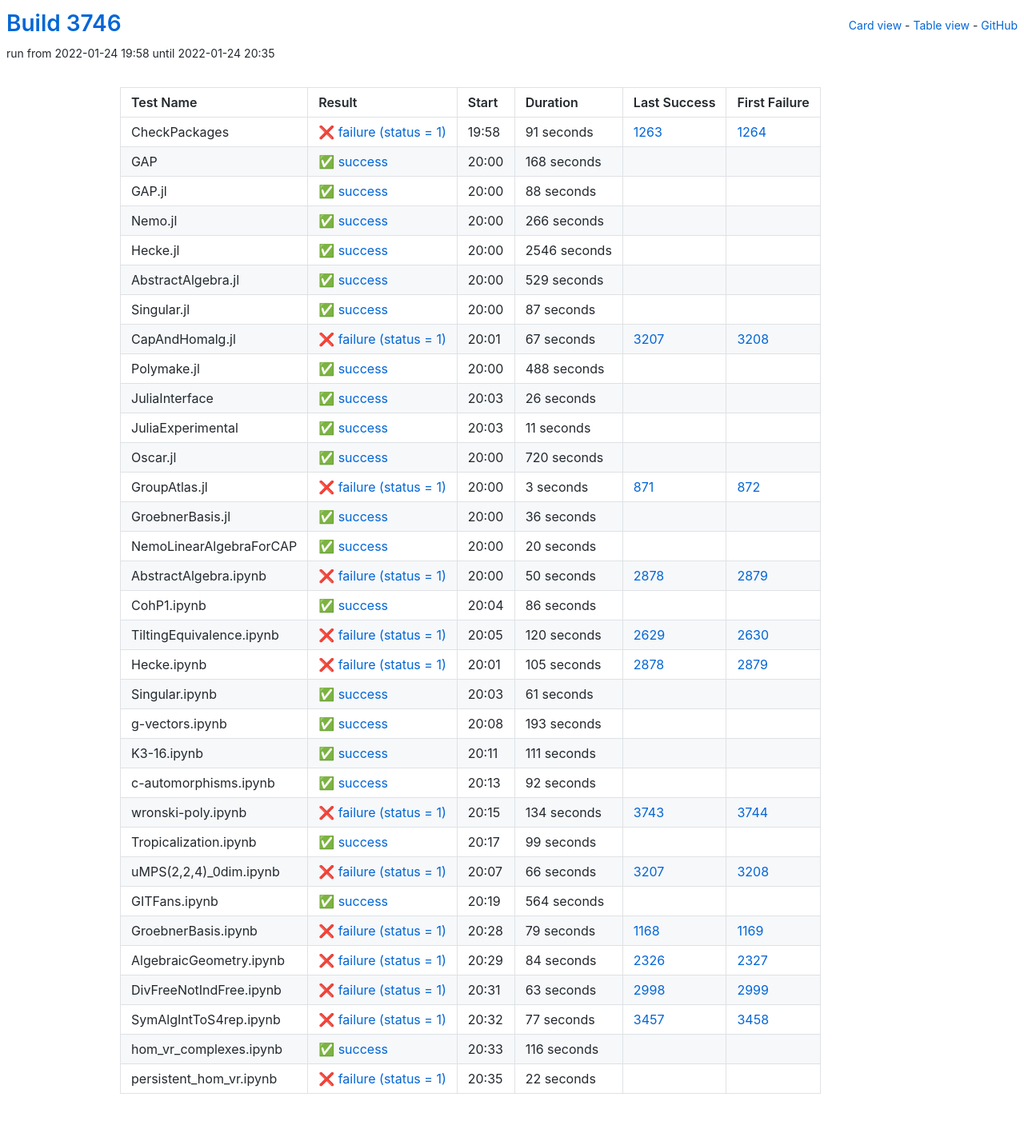
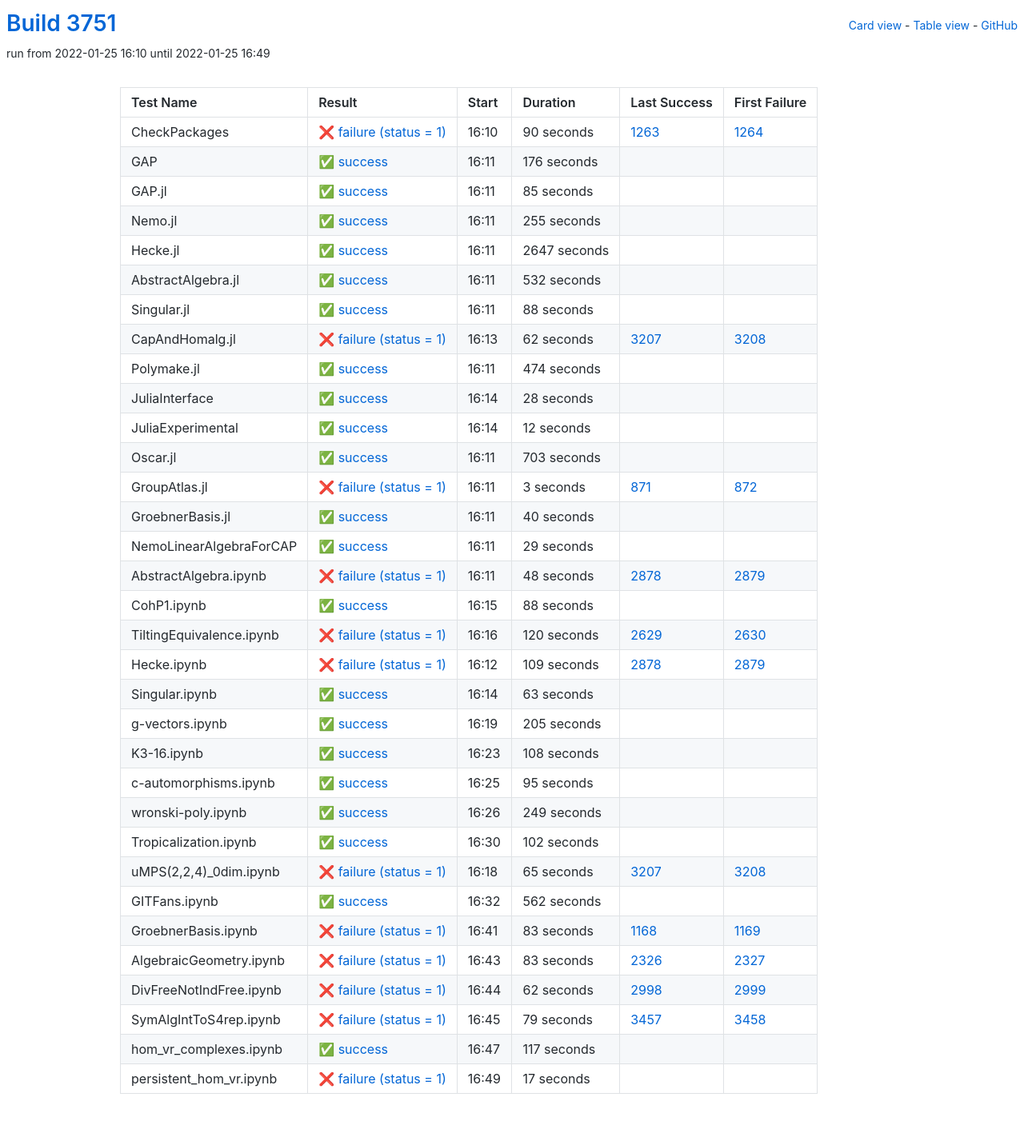
Before and after one commit to oscar-system/oscar-ci-status-stable, a Jekyll site: the page built from table.html, in a window 1280 px wide. Shown: the whole page at 80% size. Built offline with Jekyll 4.4.1, drawn with Linux system fonts in a browser that asks for light colours.

Commit message:
Build #3751

```diff
--- a/_data/ci.yml
+++ b/_data/ci.yml
@@ -1,6 +1,6 @@
 ---
-build: 3746
-build_url: https://oscarci.mathematik.uni-kl.de/job/oscar-stable/3746/
+build: 3751
+build_url: https://oscarci.mathematik.uni-kl.de/job/oscar-stable/3751/
 job: oscar-stable
 organization: oscar-system
 repo: oscar-ci-status-stable
@@ -8,32 +8,80 @@ repourl: https://github.com/oscar-system/oscar-ci-status-stable
 tests:
 - name: CheckPackages
   id: checkpackages
-  log: https://oscarci.mathematik.uni-kl.de/job/oscar-stable/3746/artifact/logs/build-3746/CheckPackages.log
-  start: 2022-01-24 19:58
+  log: https://oscarci.mathematik.uni-kl.de/job/oscar-stable/3751/artifact/logs/build-3751/CheckPackages.log
+  start: 2022-01-25 16:10
   success: false
   exitcode: 1
   status: failure
-  duration: 91
+  duration: 90
   last_success: 1263
   last_success_url: https://oscarci.mathematik.uni-kl.de/job/oscar-stable/1263/
   first_failure: 1264
   first_failure_url: https://oscarci.mathematik.uni-kl.de/job/oscar-stable/1264/
 - name: GAP
   id: gap
-  log: https://oscarci.mathematik.uni-kl.de/job/oscar-stable/3746/artifact/logs/build-3746/GAP.log
-  start: 2022-01-24 20:00
+  log: https://oscarci.mathematik.uni-kl.de/job/oscar-stable/3751/artifact/logs/build-3751/GAP.log
+  start: 2022-01-25 16:11
   success: true
   exitcode: 0
   status: success
-  duration: 168
+  duration: 176
   last_success: false
   last_success_url:
   first_failure: false
   first_failure_url:
 - name: GAP.jl
   id: gap-jl
-  log: https://oscarci.mathematik.uni-kl.de/job/oscar-stable/3746/artifact/logs/build-3746/GAP.jl.log
-  start: 2022-01-24 20:00
+  log: https://oscarci.mathematik.uni-kl.de/job/oscar-stable/3751/artifact/logs/build-3751/GAP.jl.log
+  start: 2022-01-25 16:11
+  success: true
+  exitcode: 0
+  status: success
+  duration: 85
+  last_success: false
+  last_success_url:
+  first_failure: false
+  first_failure_url:
+- name: Nemo.jl
+  id: nemo-jl
+  log: https://oscarci.mathematik.uni-kl.de/job/oscar-stable/3751/artifact/logs/build-3751/Nemo.jl.log
+  start: 2022-01-25 16:11
+  success: true
+  exitcode: 0
+  status: success
+  duration: 255
+  last_success: false
+  last_success_url:
+  first_failure: false
+  first_failure_url:
+- name: Hecke.jl
+  id: hecke-jl
+  log: https://oscarci.mathematik.uni-kl.de/job/oscar-stable/3751/artifact/logs/build-3751/Hecke.jl.log
+  start: 2022-01-25 16:11
+  success: true
+  exitcode: 0
+  status: success
+  duration: 2647
+  last_success: false
+  last_success_url:
+  first_failure: false
+  first_failure_url:
+- name: AbstractAlgebra.jl
+  id: abstractalgebra-jl
+  log: https://oscarci.mathematik.uni-kl.de/job/oscar-stable/3751/artifact/logs/build-3751/AbstractAlgebra.jl.log
+  start: 2022-01-25 16:11
+  success: true
+  exitcode: 0
+  status: success
+  duration: 532
+  last_success: false
+  last_success_url:
+  first_failure: false
+  first_failure_url:
+- name: Singular.jl
+  id: singular-jl
+  log: https://oscarci.mathematik.uni-kl.de/job/oscar-stable/3751/artifact/logs/build-3751/Singular.jl.log
+  start: 2022-01-25 16:11
   success: true
   exitcode: 0
   status: success
@@ -42,118 +90,70 @@ tests:
   last_success_url:
   first_failure: false
   first_failure_url:
-- name: Nemo.jl
-  id: nemo-jl
-  log: https://oscarci.mathematik.uni-kl.de/job/oscar-stable/3746/artifact/logs/build-3746/Nemo.jl.log
-  start: 2022-01-24 20:00
-  success: true
-  exitcode: 0
-  status: success
-  duration: 266
-  last_success: false
-  last_success_url:
-  first_failure: false
-  first_failure_url:
-- name: Hecke.jl
-  id: hecke-jl
-  log: https://oscarci.mathematik.uni-kl.de/job/oscar-stable/3746/artifact/logs/build-3746/Hecke.jl.log
-  start: 2022-01-24 20:00
-  success: true
-  exitcode: 0
-  status: success
-  duration: 2546
-  last_success: false
-  last_success_url:
-  first_failure: false
-  first_failure_url:
-- name: AbstractAlgebra.jl
-  id: abstractalgebra-jl
-  log: https://oscarci.mathematik.uni-kl.de/job/oscar-stable/3746/artifact/logs/build-3746/AbstractAlgebra.jl.log
-  start: 2022-01-24 20:00
-  success: true
-  exitcode: 0
-  status: success
-  duration: 529
-  last_success: false
-  last_success_url:
-  first_failure: false
-  first_failure_url:
-- name: Singular.jl
-  id: singular-jl
-  log: https://oscarci.mathematik.uni-kl.de/job/oscar-stable/3746/artifact/logs/build-3746/Singular.jl.log
-  start: 2022-01-24 20:00
-  success: true
-  exitcode: 0
-  status: success
-  duration: 87
-  last_success: false
-  last_success_url:
-  first_failure: false
-  first_failure_url:
 - name: CapAndHomalg.jl
   id: capandhomalg-jl
-  log: https://oscarci.mathematik.uni-kl.de/job/oscar-stable/3746/artifact/logs/build-3746/CapAndHomalg.jl.log
-  start: 2022-01-24 20:01
+  log: https://oscarci.mathematik.uni-kl.de/job/oscar-stable/3751/artifact/logs/build-3751/CapAndHomalg.jl.log
+  start: 2022-01-25 16:13
   success: false
   exitcode: 1
   status: failure
-  duration: 67
+  duration: 62
   last_success: 3207
   last_success_url: https://oscarci.mathematik.uni-kl.de/job/oscar-stable/3207/
   first_failure: 3208
   first_failure_url: https://oscarci.mathematik.uni-kl.de/job/oscar-stable/3208/
 - name: Polymake.jl
   id: polymake-jl
-  log: https://oscarci.mathematik.uni-kl.de/job/oscar-stable/3746/artifact/logs/build-3746/Polymake.jl.log
-  start: 2022-01-24 20:00
+  log: https://oscarci.mathematik.uni-kl.de/job/oscar-stable/3751/artifact/logs/build-3751/Polymake.jl.log
+  start: 2022-01-25 16:11
   success: true
   exitcode: 0
   status: success
-  duration: 488
+  duration: 474
   last_success: false
   last_success_url:
   first_failure: false
   first_failure_url:
 - name: JuliaInterface
   id: juliainterface
-  log: https://oscarci.mathematik.uni-kl.de/job/oscar-stable/3746/artifact/logs/build-3746/JuliaInterface.log
-  start: 2022-01-24 20:03
+  log: https://oscarci.mathematik.uni-kl.de/job/oscar-stable/3751/artifact/logs/build-3751/JuliaInterface.log
+  start: 2022-01-25 16:14
   success: true
   exitcode: 0
   status: success
-  duration: 26
+  duration: 28
   last_success: false
   last_success_url:
   first_failure: false
   first_failure_url:
 - name: JuliaExperimental
   id: juliaexperimental
-  log: https://oscarci.mathematik.uni-kl.de/job/oscar-stable/3746/artifact/logs/build-3746/JuliaExperimental.log
-  start: 2022-01-24 20:03
+  log: https://oscarci.mathematik.uni-kl.de/job/oscar-stable/3751/artifact/logs/build-3751/JuliaExperimental.log
+  start: 2022-01-25 16:14
   success: true
   exitcode: 0
   status: success
-  duration: 11
+  duration: 12
   last_success: false
   last_success_url:
   first_failure: false
   first_failure_url:
 - name: Oscar.jl
   id: oscar-jl
-  log: https://oscarci.mathematik.uni-kl.de/job/oscar-stable/3746/artifact/logs/build-3746/Oscar.jl.log
-  start: 2022-01-24 20:00
+  log: https://oscarci.mathematik.uni-kl.de/job/oscar-stable/3751/artifact/logs/build-3751/Oscar.jl.log
+  start: 2022-01-25 16:11
   success: true
   exitcode: 0
   status: success
-  duration: 720
+  duration: 703
   last_success: false
   last_success_url:
   first_failure: false
   first_failure_url:
 - name: GroupAtlas.jl
   id: groupatlas-jl
-  log: https://oscarci.mathematik.uni-kl.de/job/oscar-stable/3746/artifact/logs/build-3746/GroupAtlas.jl.log
-  start: 2022-01-24 20:00
+  log: https://oscarci.mathematik.uni-kl.de/job/oscar-stable/3751/artifact/logs/build-3751/GroupAtlas.jl.log
+  start: 2022-01-25 16:11
   success: false
   exitcode: 1
   status: failure
@@ -164,56 +164,56 @@ tests:
   first_failure_url: https://oscarci.mathematik.uni-kl.de/job/oscar-stable/872/
 - name: GroebnerBasis.jl
   id: groebnerbasis-jl
-  log: https://oscarci.mathematik.uni-kl.de/job/oscar-stable/3746/artifact/logs/build-3746/GroebnerBasis.jl.log
-  start: 2022-01-24 20:00
+  log: https://oscarci.mathematik.uni-kl.de/job/oscar-stable/3751/artifact/logs/build-3751/GroebnerBasis.jl.log
+  start: 2022-01-25 16:11
   success: true
   exitcode: 0
   status: success
-  duration: 36
+  duration: 40
   last_success: false
   last_success_url:
   first_failure: false
   first_failure_url:
 - name: NemoLinearAlgebraForCAP
   id: nemolinearalgebraforcap
-  log: https://oscarci.mathematik.uni-kl.de/job/oscar-stable/3746/artifact/logs/build-3746/NemoLinearAlgebraForCAP.log
-  start: 2022-01-24 20:00
+  log: https://oscarci.mathematik.uni-kl.de/job/oscar-stable/3751/artifact/logs/build-3751/NemoLinearAlgebraForCAP.log
+  start: 2022-01-25 16:11
   success: true
   exitcode: 0
   status: success
-  duration: 20
+  duration: 29
   last_success: false
   last_success_url:
   first_failure: false
   first_failure_url:
 - name: AbstractAlgebra.ipynb
   id: abstractalgebra-ipynb
-  log: https://oscarci.mathematik.uni-kl.de/job/oscar-stable/3746/artifact/logs/build-3746/AbstractAlgebra.ipynb.log
-  start: 2022-01-24 20:00
+  log: https://oscarci.mathematik.uni-kl.de/job/oscar-stable/3751/artifact/logs/build-3751/AbstractAlgebra.ipynb.log
+  start: 2022-01-25 16:11
   success: false
   exitcode: 1
   status: failure
-  duration: 50
+  duration: 48
   last_success: 2878
   last_success_url: https://oscarci.mathematik.uni-kl.de/job/oscar-stable/2878/
   first_failure: 2879
   first_failure_url: https://oscarci.mathematik.uni-kl.de/job/oscar-stable/2879/
 - name: CohP1.ipynb
   id: cohp1-ipynb
-  log: https://oscarci.mathematik.uni-kl.de/job/oscar-stable/3746/artifact/logs/build-3746/CohP1.ipynb.log
-  start: 2022-01-24 20:04
+  log: https://oscarci.mathematik.uni-kl.de/job/oscar-stable/3751/artifact/logs/build-3751/CohP1.ipynb.log
+  start: 2022-01-25 16:15
   success: true
   exitcode: 0
   status: success
-  duration: 86
+  duration: 88
   last_success: false
   last_success_url:
   first_failure: false
   first_failure_url:
 - name: TiltingEquivalence.ipynb
   id: tiltingequivalence-ipynb
-  log: https://oscarci.mathematik.uni-kl.de/job/oscar-stable/3746/artifact/logs/build-3746/TiltingEquivalence.ipynb.log
-  start: 2022-01-24 20:05
+  log: https://oscarci.mathematik.uni-kl.de/job/oscar-stable/3751/artifact/logs/build-3751/TiltingEquivalence.ipynb.log
+  start: 2022-01-25 16:16
   success: false
   exitcode: 1
   status: failure
@@ -224,180 +224,180 @@ tests:
   first_failure_url: https://oscarci.mathematik.uni-kl.de/job/oscar-stable/2630/
 - name: Hecke.ipynb
   id: hecke-ipynb
-  log: https://oscarci.mathematik.uni-kl.de/job/oscar-stable/3746/artifact/logs/build-3746/Hecke.ipynb.log
-  start: 2022-01-24 20:01
+  log: https://oscarci.mathematik.uni-kl.de/job/oscar-stable/3751/artifact/logs/build-3751/Hecke.ipynb.log
+  start: 2022-01-25 16:12
   success: false
   exitcode: 1
   status: failure
-  duration: 105
+  duration: 109
   last_success: 2878
   last_success_url: https://oscarci.mathematik.uni-kl.de/job/oscar-stable/2878/
   first_failure: 2879
   first_failure_url: https://oscarci.mathematik.uni-kl.de/job/oscar-stable/2879/
 - name: Singular.ipynb
   id: singular-ipynb
-  log: https://oscarci.mathematik.uni-kl.de/job/oscar-stable/3746/artifact/logs/build-3746/Singular.ipynb.log
-  start: 2022-01-24 20:03
+  log: https://oscarci.mathematik.uni-kl.de/job/oscar-stable/3751/artifact/logs/build-3751/Singular.ipynb.log
+  start: 2022-01-25 16:14
   success: true
   exitcode: 0
   status: success
-  duration: 61
+  duration: 63
   last_success: false
   last_success_url:
   first_failure: false
   first_failure_url:
 - name: g-vectors.ipynb
   id: g-vectors-ipynb
-  log: https://oscarci.mathematik.uni-kl.de/job/oscar-stable/3746/artifact/logs/build-3746/g-vectors.ipynb.log
-  start: 2022-01-24 20:08
+  log: https://oscarci.mathematik.uni-kl.de/job/oscar-stable/3751/artifact/logs/build-3751/g-vectors.ipynb.log
+  start: 2022-01-25 16:19
   success: true
   exitcode: 0
   status: success
-  duration: 193
+  duration: 205
   last_success: false
   last_success_url:
   first_failure: false
   first_failure_url:
 - name: K3-16.ipynb
   id: k3-16-ipynb
-  log: https://oscarci.mathematik.uni-kl.de/job/oscar-stable/3746/artifact/logs/build-3746/K3-16.ipynb.log
-  start: 2022-01-24 20:11
+  log: https://oscarci.mathematik.uni-kl.de/job/oscar-stable/3751/artifact/logs/build-3751/K3-16.ipynb.log
+  start: 2022-01-25 16:23
   success: true
   exitcode: 0
   status: success
-  duration: 111
+  duration: 108
   last_success: false
   last_success_url:
   first_failure: false
   first_failure_url:
 - name: c-automorphisms.ipynb
   id: c-automorphisms-ipynb
-  log: https://oscarci.mathematik.uni-kl.de/job/oscar-stable/3746/artifact/logs/build-3746/c-automorphisms.ipynb.log
-  start: 2022-01-24 20:13
+  log: https://oscarci.mathematik.uni-kl.de/job/oscar-stable/3751/artifact/logs/build-3751/c-automorphisms.ipynb.log
+  start: 2022-01-25 16:25
   success: true
   exitcode: 0
   status: success
-  duration: 92
+  duration: 95
   last_success: false
   last_success_url:
   first_failure: false
   first_failure_url:
 - name: wronski-poly.ipynb
   id: wronski-poly-ipynb
-  log: https://oscarci.mathematik.uni-kl.de/job/oscar-stable/3746/artifact/logs/build-3746/wronski-poly.ipynb.log
-  start: 2022-01-24 20:15
-  success: false
-  exitcode: 1
-  status: failure
-  duration: 134
-  last_success: 3743
-  last_success_url: https://oscarci.mathematik.uni-kl.de/job/oscar-stable/3743/
-  first_failure: 3744
-  first_failure_url: https://oscarci.mathematik.uni-kl.de/job/oscar-stable/3744/
-- name: Tropicalization.ipynb
-  id: tropicalization-ipynb
-  log: https://oscarci.mathematik.uni-kl.de/job/oscar-stable/3746/artifact/logs/build-3746/Tropicalization.ipynb.log
-  start: 2022-01-24 20:17
+  log: https://oscarci.mathematik.uni-kl.de/job/oscar-stable/3751/artifact/logs/build-3751/wronski-poly.ipynb.log
+  start: 2022-01-25 16:26
   success: true
   exitcode: 0
   status: success
-  duration: 99
+  duration: 249
+  last_success: false
+  last_success_url:
+  first_failure: false
+  first_failure_url:
+- name: Tropicalization.ipynb
+  id: tropicalization-ipynb
+  log: https://oscarci.mathematik.uni-kl.de/job/oscar-stable/3751/artifact/logs/build-3751/Tropicalization.ipynb.log
+  start: 2022-01-25 16:30
+  success: true
+  exitcode: 0
+  status: success
+  duration: 102
   last_success: false
   last_success_url:
   first_failure: false
   first_failure_url:
 - name: uMPS(2,2,4)_0dim.ipynb
   id: umps-2-2-4-0dim-ipynb
-  log: https://oscarci.mathematik.uni-kl.de/job/oscar-stable/3746/artifact/logs/build-3746/uMPS-2-2-4-_0dim.ipynb.log
-  start: 2022-01-24 20:07
+  log: https://oscarci.mathematik.uni-kl.de/job/oscar-stable/3751/artifact/logs/build-3751/uMPS-2-2-4-_0dim.ipynb.log
+  start: 2022-01-25 16:18
   success: false
   exitcode: 1
   status: failure
-  duration: 66
+  duration: 65
   last_success: 3207
   last_success_url: https://oscarci.mathematik.uni-kl.de/job/oscar-stable/3207/
   first_failure: 3208
   first_failure_url: https://oscarci.mathematik.uni-kl.de/job/oscar-stable/3208/
 - name: GITFans.ipynb
   id: gitfans-ipynb
-  log: https://oscarci.mathematik.uni-kl.de/job/oscar-stable/3746/artifact/logs/build-3746/GITFans.ipynb.log
-  start: 2022-01-24 20:19
+  log: https://oscarci.mathematik.uni-kl.de/job/oscar-stable/3751/artifact/logs/build-3751/GITFans.ipynb.log
+  start: 2022-01-25 16:32
   success: true
   exitcode: 0
   status: success
-  duration: 564
+  duration: 562
   last_success: false
   last_success_url:
   first_failure: false
   first_failure_url:
 - name: GroebnerBasis.ipynb
   id: groebnerbasis-ipynb
-  log: https://oscarci.mathematik.uni-kl.de/job/oscar-stable/3746/artifact/logs/build-3746/GroebnerBasis.ipynb.log
-  start: 2022-01-24 20:28
+  log: https://oscarci.mathematik.uni-kl.de/job/oscar-stable/3751/artifact/logs/build-3751/GroebnerBasis.ipynb.log
+  start: 2022-01-25 16:41
   success: false
   exitcode: 1
   status: failure
-  duration: 79
+  duration: 83
   last_success: 1168
   last_success_url: https://oscarci.mathematik.uni-kl.de/job/oscar-stable/1168/
   first_failure: 1169
   first_failure_url: https://oscarci.mathematik.uni-kl.de/job/oscar-stable/1169/
 - name: AlgebraicGeometry.ipynb
   id: algebraicgeometry-ipynb
-  log: https://oscarci.mathematik.uni-kl.de/job/oscar-stable/3746/artifact/logs/build-3746/AlgebraicGeometry.ipynb.log
-  start: 2022-01-24 20:29
+  log: https://oscarci.mathematik.uni-kl.de/job/oscar-stable/3751/artifact/logs/build-3751/AlgebraicGeometry.ipynb.log
+  start: 2022-01-25 16:43
   success: false
   exitcode: 1
   status: failure
-  duration: 84
+  duration: 83
   last_success: 2326
   last_success_url: https://oscarci.mathematik.uni-kl.de/job/oscar-stable/2326/
   first_failure: 2327
   first_failure_url: https://oscarci.mathematik.uni-kl.de/job/oscar-stable/2327/
 - name: DivFreeNotIndFree.ipynb
   id: divfreenotindfree-ipynb
-  log: https://oscarci.mathematik.uni-kl.de/job/oscar-stable/3746/artifact/logs/build-3746/DivFreeNotIndFree.ipynb.log
-  start: 2022-01-24 20:31
+  log: https://oscarci.mathematik.uni-kl.de/job/oscar-stable/3751/artifact/logs/build-3751/DivFreeNotIndFree.ipynb.log
+  start: 2022-01-25 16:44
   success: false
   exitcode: 1
   status: failure
-  duration: 63
+  duration: 62
   last_success: 2998
   last_success_url: https://oscarci.mathematik.uni-kl.de/job/oscar-stable/2998/
   first_failure: 2999
   first_failure_url: https://oscarci.mathematik.uni-kl.de/job/oscar-stable/2999/
 - name: SymAlgIntToS4rep.ipynb
   id: symalginttos4rep-ipynb
-  log: https://oscarci.mathematik.uni-kl.de/job/oscar-stable/3746/artifact/logs/build-3746/SymAlgIntToS4rep.ipynb.log
-  start: 2022-01-24 20:32
+  log: https://oscarci.mathematik.uni-kl.de/job/oscar-stable/3751/artifact/logs/build-3751/SymAlgIntToS4rep.ipynb.log
+  start: 2022-01-25 16:45
   success: false
   exitcode: 1
   status: failure
-  duration: 77
+  duration: 79
   last_success: 3457
   last_success_url: https://oscarci.mathematik.uni-kl.de/job/oscar-stable/3457/
   first_failure: 3458
   first_failure_url: https://oscarci.mathematik.uni-kl.de/job/oscar-stable/3458/
 - name: hom_vr_complexes.ipynb
   id: hom-vr-complexes-ipynb
-  log: https://oscarci.mathematik.uni-kl.de/job/oscar-stable/3746/artifact/logs/build-3746/hom_vr_complexes.ipynb.log
-  start: 2022-01-24 20:33
+  log: https://oscarci.mathematik.uni-kl.de/job/oscar-stable/3751/artifact/logs/build-3751/hom_vr_complexes.ipynb.log
+  start: 2022-01-25 16:47
   success: true
   exitcode: 0
   status: success
-  duration: 116
+  duration: 117
   last_success: false
   last_success_url:
   first_failure: false
   first_failure_url:
 - name: persistent_hom_vr.ipynb
   id: persistent-hom-vr-ipynb
-  log: https://oscarci.mathematik.uni-kl.de/job/oscar-stable/3746/artifact/logs/build-3746/persistent_hom_vr.ipynb.log
-  start: 2022-01-24 20:35
+  log: https://oscarci.mathematik.uni-kl.de/job/oscar-stable/3751/artifact/logs/build-3751/persistent_hom_vr.ipynb.log
+  start: 2022-01-25 16:49
   success: false
   exitcode: 1
   status: failure
-  duration: 22
+  duration: 17
   last_success: false
   last_success_url:
   first_failure: false
```
Also changed, not shown: README.md.
